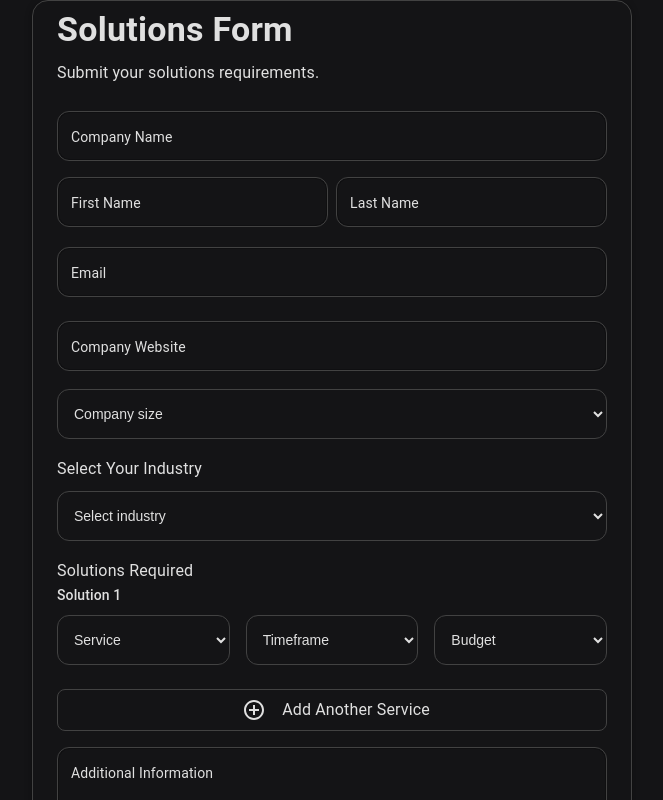
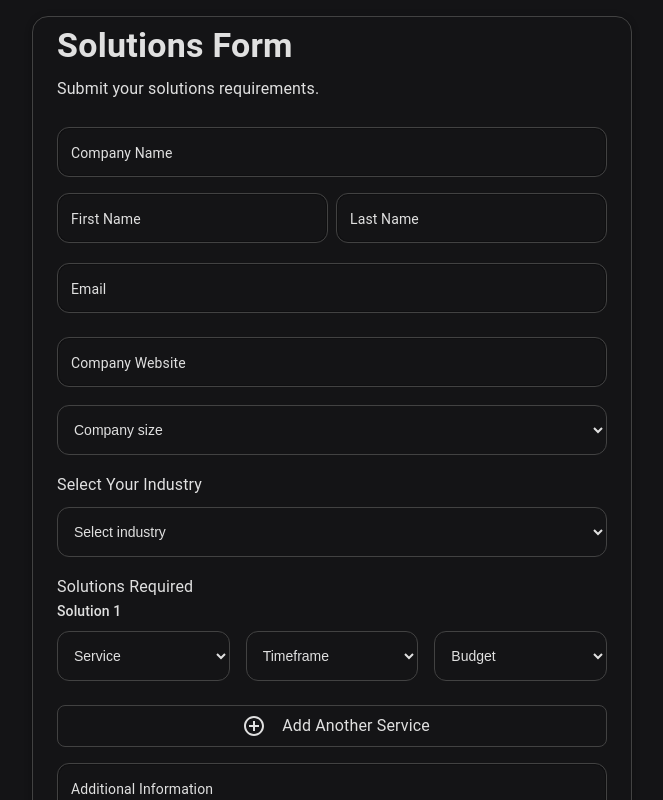
Before and after one commit to web-source-dev/leads, a React (Create React App) app: page /buyer in a window 1280 px wide. Shown: the top 800 px of the page, without its empty margins (308-971 px from the left). Built offline with nearby package versions, Linux system fonts and the light colour scheme; the HTML template or start-up script is replaced by a standard one.

Commit message:
Update App.js

```diff
--- a/src/App.js
+++ b/src/App.js
@@ -7,7 +7,7 @@ import VendorDisplayChangeStatus from './components/VendorDisplayChangeStatus';
 const App = () => {
   return (
     <Router>
-      <div style={{ backgroundColor: "var(--background-color)", color: "var(--text-color)" }}>
+      <div style={{padding:"1rem" ,backgroundColor: "var(--background-color)", color: "var(--text-color)" }}>
         <Routes>
           <Route path="/vendor" element={<VendorRegistration />} />
           <Route path="/vendor/:email" element={<VendorRegistration />} />
```
